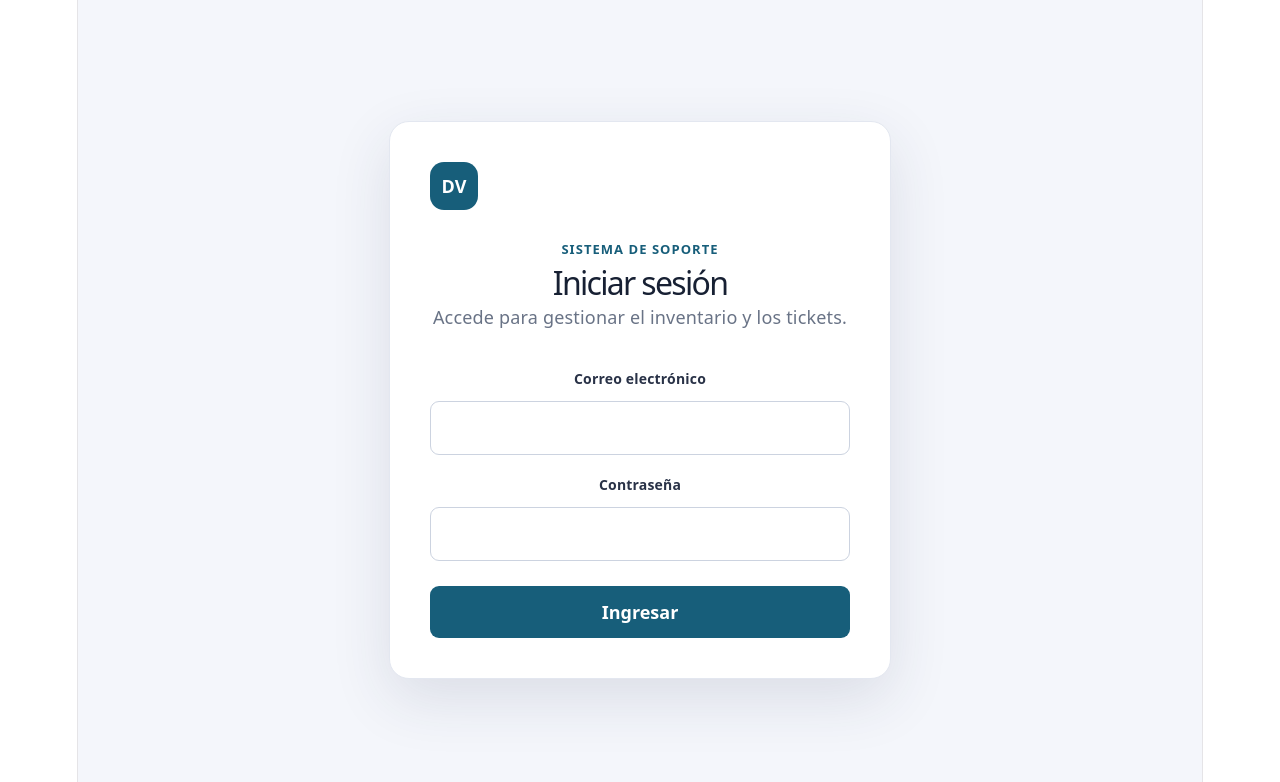
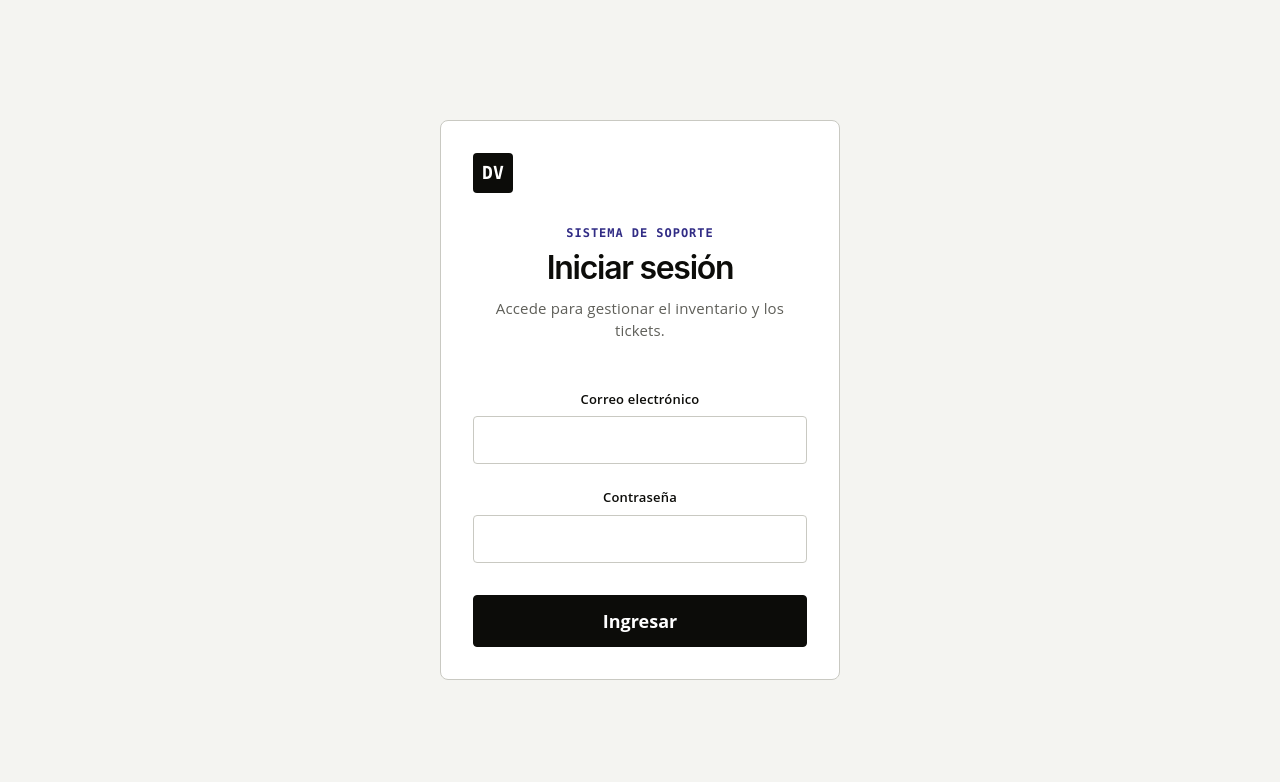
Before and after one commit to foboooos/Inventario-y-Soporte, a React (Vite) app in the folder frontend/: page / in a window 1280 px wide. Shown: the top 782 px of the page. Built offline with nearby package versions, Linux system fonts and the light colour scheme; no server answers.

Commit message:
modifica el diseño de la página y agrega usuarios iniciales

```diff
--- a/frontend/src/App.css
+++ b/frontend/src/App.css
@@ -1,41 +1,156 @@
+:root {
+  --minimal-primary: #0c0c09;
+  --minimal-secondary: #312c85;
+  --minimal-surface: #f4f4f1;
+  --minimal-text: #0c0c09;
+  --minimal-muted: #5f5f59;
+  --minimal-border: #c9c9c2;
+  --minimal-danger: #dc2626;
+}
+
 .app-shell {
   min-height: 100svh;
   display: grid;
   place-items: center;
-  padding: 24px;
   box-sizing: border-box;
-  background: #f4f6fb;
+  padding: 32px 24px;
+  background: var(--minimal-surface);
+  color: var(--minimal-text);
+  font-family: 'Open Sans', 'Segoe UI', sans-serif;
 }
 
 .login-card,
 .welcome-card {
-  width: min(100%, 420px);
-  padding: 40px;
-  border: 1px solid #e3e7f0;
-  border-radius: 20px;
+  width: min(100%, 400px);
+  box-sizing: border-box;
+  padding: 32px;
+  border: 1px solid var(--minimal-border);
+  border-radius: 8px;
   background: #fff;
-  box-shadow: 0 20px 60px rgba(38, 50, 85, .12);
 }
 
 .brand-mark {
-  width: 48px;
-  height: 48px;
+  width: 40px;
+  height: 40px;
   display: grid;
   place-items: center;
-  margin-bottom: 24px;
-  border-radius: 14px;
+  margin-bottom: 32px;
+  border-radius: 4px;
   color: #fff;
-  background: #175e7a;
-  font-weight: 800;
+  background: var(--minimal-primary);
+  font-family: Inconsolata, Consolas, monospace;
+  font-size: 18px;
+  font-weight: 700;
 }
 
-.eyebrow { color: #175e7a; font-size: 13px; font-weight: 700; text-transform: uppercase; letter-spacing: .08em; }
-h1 { margin: 8px 0; font-size: 32px; color: #172033; }
-.subtitle, .welcome-card p { color: #697386; margin: 0 0 28px; }
-form { display: grid; gap: 9px; }
-label { color: #293247; font-size: 14px; font-weight: 600; margin-top: 8px; }
-input { width: 100%; box-sizing: border-box; padding: 13px 14px; border: 1px solid #ccd3e0; border-radius: 9px; font: inherit; outline: none; }
-input:focus { border-color: #175e7a; box-shadow: 0 0 0 3px rgba(23, 94, 122, .14); }
-button { margin-top: 16px; padding: 13px 16px; border: 0; border-radius: 9px; color: #fff; background: #175e7a; font: inherit; font-weight: 700; cursor: pointer; }
-button:disabled { cursor: wait; opacity: .65; }
-.error { margin: 8px 0 0; color: #b42318; font-size: 14px; }
+.eyebrow {
+  display: block;
+  margin-bottom: 8px;
+  color: var(--minimal-secondary);
+  font-family: Inconsolata, Consolas, monospace;
+  font-size: 12px;
+  font-weight: 700;
+  letter-spacing: 0.08em;
+  line-height: 1.4;
+  text-transform: uppercase;
+}
+
+h1 {
+  margin: 0 0 12px;
+  color: var(--minimal-text);
+  font-family: Inter, 'Segoe UI', sans-serif;
+  font-size: 32px;
+  font-weight: 600;
+  letter-spacing: -0.04em;
+  line-height: 1.1;
+}
+
+.subtitle,
+.welcome-card p {
+  margin: 0 0 32px;
+  color: var(--minimal-muted);
+  font-size: 15px;
+  line-height: 1.5;
+}
+
+form {
+  display: grid;
+  gap: 8px;
+}
+
+label {
+  margin-top: 16px;
+  color: var(--minimal-text);
+  font-size: 13px;
+  font-weight: 600;
+  line-height: 1.4;
+}
+
+input {
+  width: 100%;
+  box-sizing: border-box;
+  padding: 12px;
+  border: 1px solid var(--minimal-border);
+  border-radius: 4px;
+  outline: none;
+  background: #fff;
+  color: var(--minimal-text);
+  font: inherit;
+  font-size: 16px;
+  line-height: 1.4;
+}
+
+input:hover {
+  border-color: var(--minimal-primary);
+}
+
+input:focus-visible,
+button:focus-visible {
+  outline: 3px solid rgba(49, 44, 133, 0.35);
+  outline-offset: 2px;
+}
+
+button {
+  margin-top: 24px;
+  padding: 12px 16px;
+  border: 1px solid var(--minimal-primary);
+  border-radius: 4px;
+  color: #fff;
+  background: var(--minimal-primary);
+  font: inherit;
+  font-weight: 700;
+  cursor: pointer;
+  transition: background-color 120ms ease, color 120ms ease;
+}
+
+button:hover:not(:disabled) {
+  color: var(--minimal-primary);
+  background: transparent;
+}
+
+button:active:not(:disabled) {
+  transform: translateY(1px);
+}
+
+button:disabled {
+  cursor: wait;
+  opacity: 0.55;
+}
+
+.error {
+  margin: 8px 0 0;
+  color: var(--minimal-danger);
+  font-size: 14px;
+  line-height: 1.4;
+}
+
+@media (max-width: 480px) {
+  .app-shell {
+    padding: 16px;
+  }
+
+  .login-card,
+  .welcome-card {
+    padding: 24px;
+  }
+}
--- a/frontend/src/index.css
+++ b/frontend/src/index.css
@@ -51,11 +51,11 @@
 }
 
 #root {
-  width: 1126px;
-  max-width: 100%;
+  width: 100%;
+  max-width: none;
   margin: 0 auto;
   text-align: center;
-  border-inline: 1px solid var(--border);
+
   min-height: 100svh;
   display: flex;
   flex-direction: column;
@@ -64,6 +64,7 @@
 
 body {
   margin: 0;
+  background: #f4f6fb;
 }
 
 h1,
```
Also changed, not shown: 2 other files (tests, documents, lock files or other folders).
